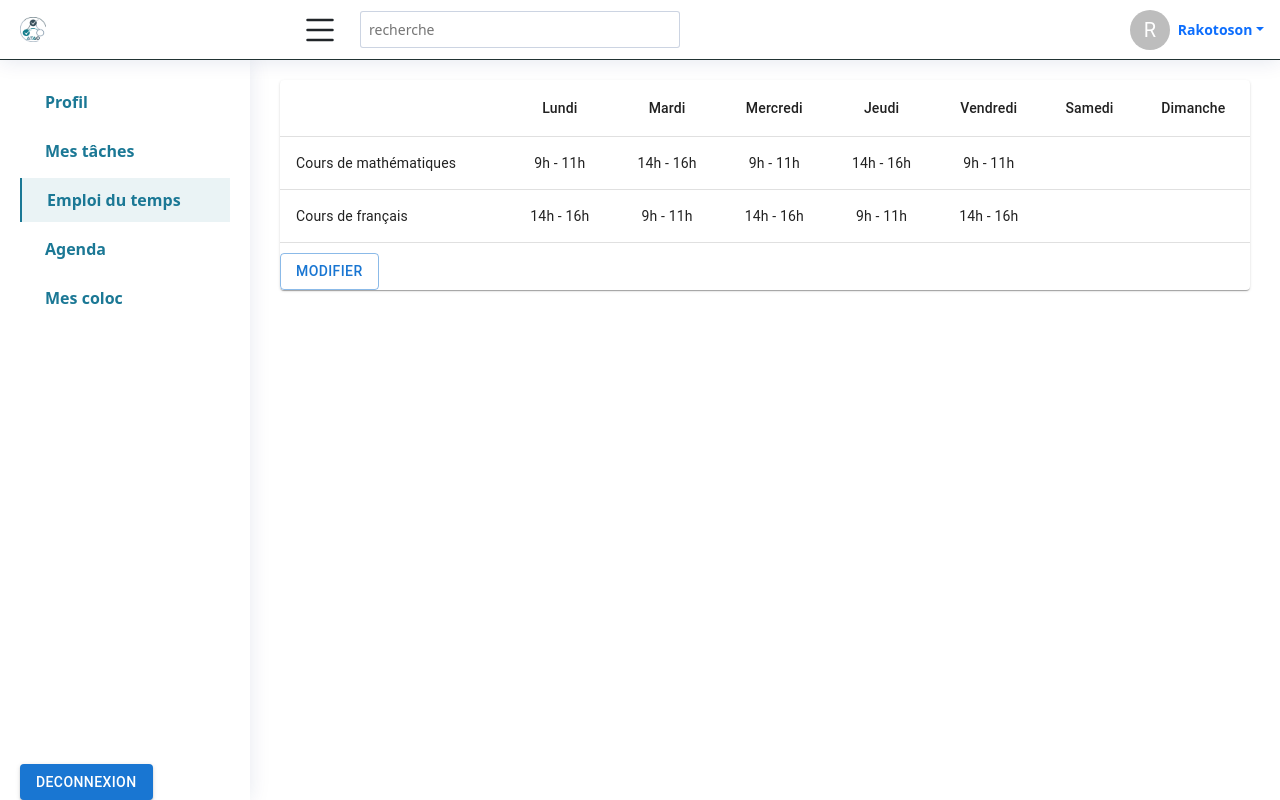
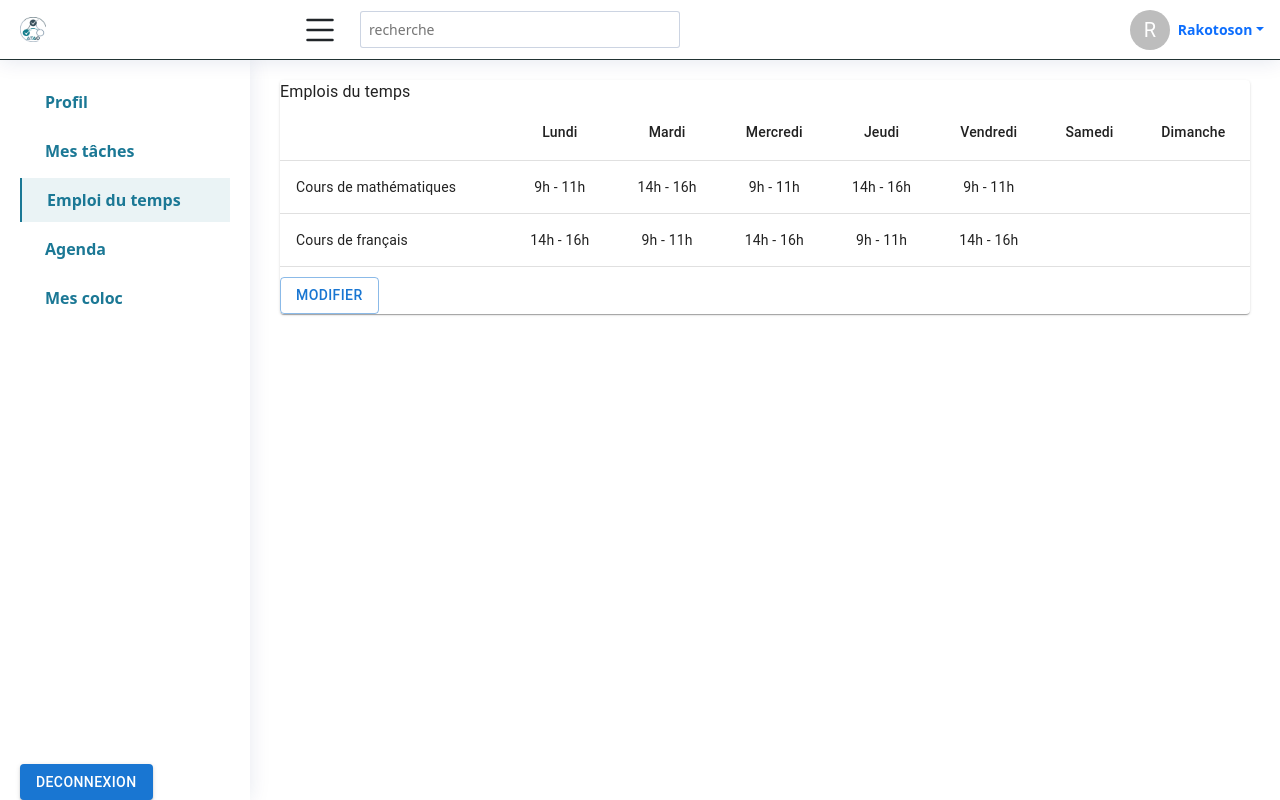
Before and after one commit to Shiro-cha/atao-front, a React (Create React App) app: page /emplois-du-temps in a window 1280 px wide. Built offline with nearby package versions, Linux system fonts and the light colour scheme.

Commit message:
Message by stp

```diff
--- a/src/components/EmploisDuTempsTable.js
+++ b/src/components/EmploisDuTempsTable.js
@@ -1,5 +1,6 @@
 import { useState } from 'react';
 
+import  Typography from '@mui/material/Typography';
 import  Table from '@mui/material/Table';
 import  TableBody from '@mui/material/TableBody';
 import  TableCell from '@mui/material/TableCell';
@@ -141,6 +142,9 @@ function TableEmploiDuTemps({ onUpdate }) {
   return(
 
   <TableContainer component={Paper}>
+  <Typography>
+  Emplois du temps
+  </Typography>
       <Table>
         {renderTable()}
       </Table>
```
